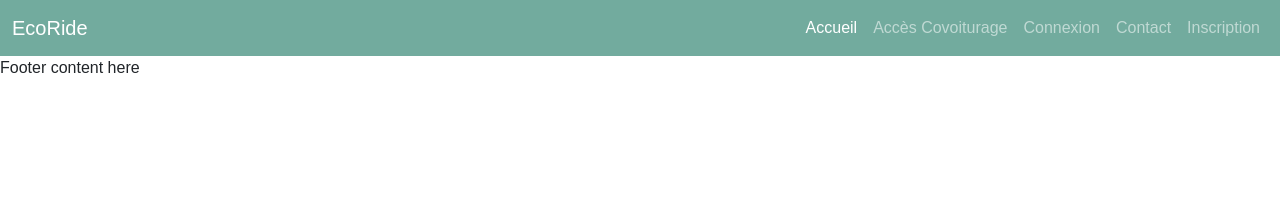
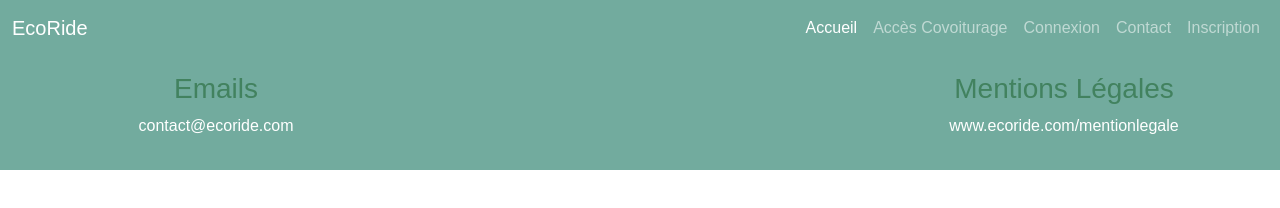
Before and after one commit to Rihabdel/siteWebEcoride, a plain HTML site: page index.html in a window 1280 px wide. Drawn offline with nearby package versions, Linux system fonts and the light colour scheme.

Commit message:
ajouter footer

```diff
--- a/SCSS/main.scss
+++ b/SCSS/main.scss
@@ -1 +1,14 @@
 @import 'custom';
+main{
+    margin-bottom: 250px;
+}
+html{
+    position: relative;
+    min-height: 100%;
+}
+footer.footer{
+    position: absolute;
+    bottom: 0;
+    width: 100%;
+    padding: 15px;
+}
--- a/index.html
+++ b/index.html
@@ -44,7 +44,18 @@
 
     </main>
     <footer>
-        <p>Footer content here</p>
+        <div class="bg-dark text-white text-center p-3 footer">
+            <div class="row">
+                <div class="col-6 me-auto col-lg-4">
+                    <h3 class="text-primary">Emails</h3>
+                    <p>contact@ecoride.com</p>
+                </div>
+                <div class="col-6 ms-auto col-lg-4">
+                    <h3 class="text-primary">Mentions Légales</h3>
+                    <p>www.ecoride.com/mentionlegale</p>
+                </div>
+            </div>
+        </div>
     </footer>
     <script type="module" src="/Router/router.js"></script>
     <script src="node_modules/bootstrap/dist/js/bootstrap.bundle.min.js"></script>
```
Also changed, not shown: pages/home.html (+2 -0 lines).
